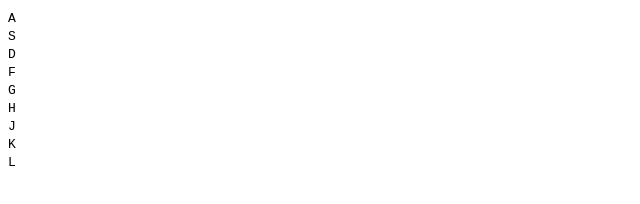
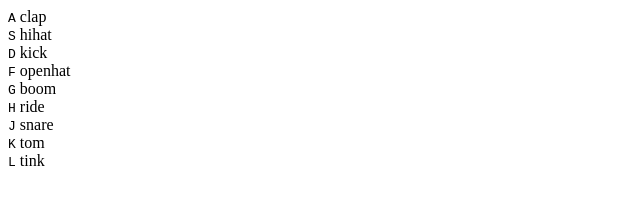
Before and after one commit to Evan-Bru/30-js-projects, a plain HTML site: page Day 1/index.html in a window 1280 px wide. Shown: the whole page, without its empty margins (0-640 px from the left). Drawn offline with Linux system fonts and the light colour scheme.

Commit message:
Keys att

```diff
--- a/Day 1/index.html
+++ b/Day 1/index.html
@@ -7,25 +7,53 @@
 </head>
 <body>
     <div class="keys">
-        <div data-keys="65" class="key">
+        <div data-key="65" class="key">
           <kbd>A</kbd>
-        <div data-keys="65" class="key">
+          <span class="sound">clap</span>
+        </div>
+        <div data-key="83" class="key">
           <kbd>S</kbd>
-        <div data-keys="65" class="key">
+          <span class="sound">hihat</span>
+        </div>
+        <div data-key="68" class="key">
           <kbd>D</kbd>
-        <div data-keys="65" class="key">
+          <span class="sound">kick</span>
+        </div>
+        <div data-key="70" class="key">
           <kbd>F</kbd>
-        <div data-keys="65" class="key">
+          <span class="sound">openhat</span>
+        </div>
+        <div data-key="71" class="key">
           <kbd>G</kbd>
-        <div data-keys="65" class="key">
+          <span class="sound">boom</span>
+        </div>
+        <div data-key="72" class="key">
           <kbd>H</kbd>
-        <div data-keys="65" class="key">
+          <span class="sound">ride</span>
+        </div>
+        <div data-key="74" class="key">
           <kbd>J</kbd>
-        <div data-keys="65" class="key">
+          <span class="sound">snare</span>
+        </div>
+        <div data-key="75" class="key">
           <kbd>K</kbd>
-        <div data-keys="65" class="key">
+          <span class="sound">tom</span>
+        </div>
+        <div data-key="76" class="key">
           <kbd>L</kbd>
+          <span class="sound">tink</span>
         </div>
+      </div>
+
+      <audio data-key="65" src="sounds/clap.wav"></audio>
+      <audio data-key="83" src="sounds/hihat.wav"></audio>
+      <audio data-key="68" src="sounds/kick.wav"></audio>
+      <audio data-key="70" src="sounds/openhat.wav"></audio>
+      <audio data-key="71" src="sounds/boom.wav"></audio>
+      <audio data-key="72" src="sounds/ride.wav"></audio>
+      <audio data-key="74" src="sounds/snare.wav"></audio>
+      <audio data-key="75" src="sounds/tom.wav"></audio>
+      <audio data-key="76" src="sounds/tink.wav"></audio>
 
 </body>
 
```
Lines whose indentation alone changed are shown as unchanged.
